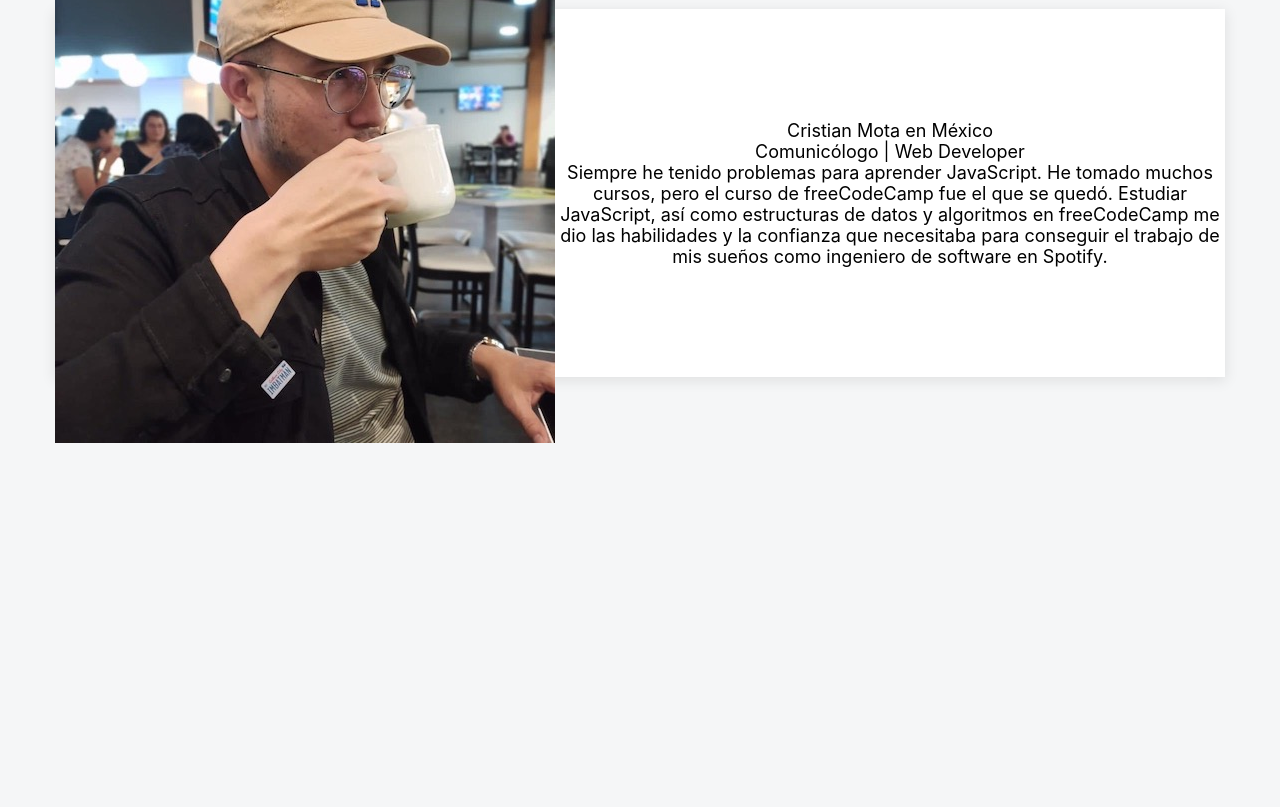
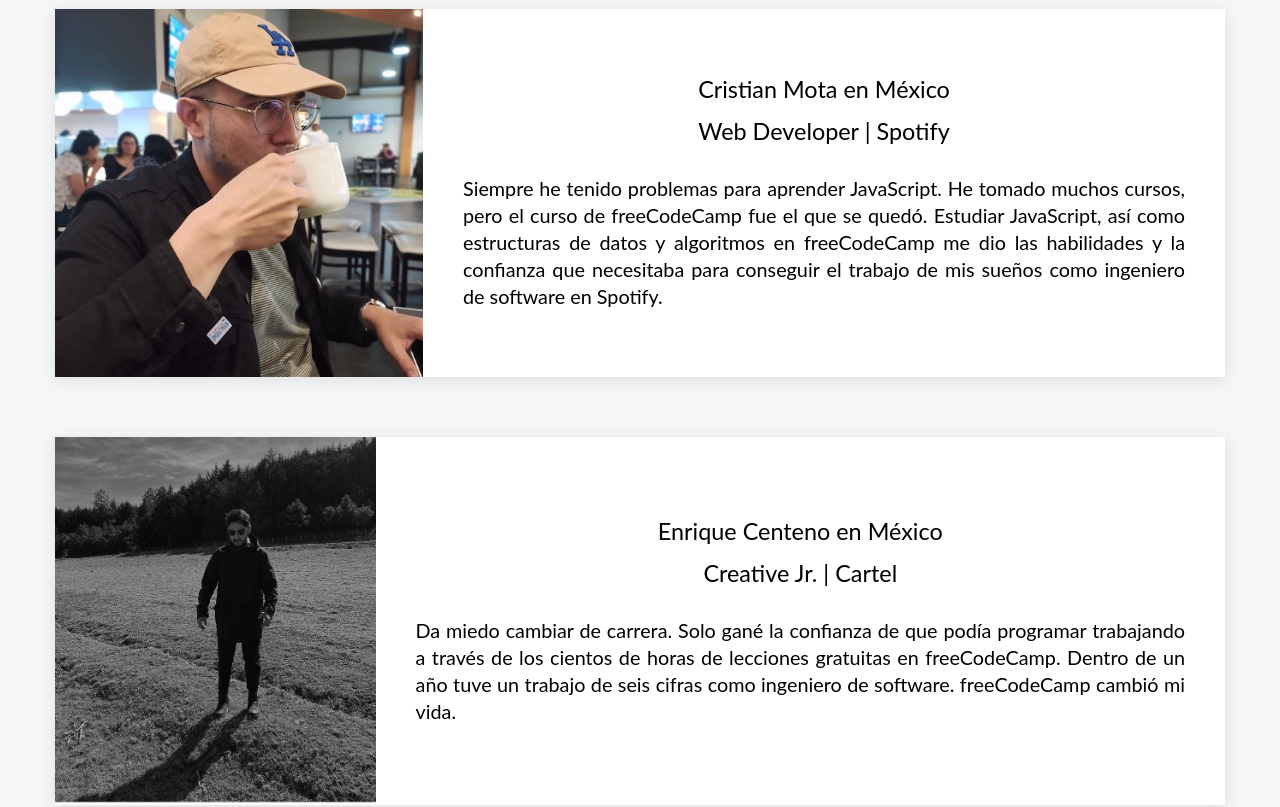
Before and after one commit to cristianmotar/Testimonio-React, a React (Create React App) app: page / in a window 1280 px wide. Shown: the part 180-987 px from the top of the page. Before the commit the page ends 800 px from the top, so only its background shows below. Built offline with nearby package versions, Linux system fonts and the light colour scheme.

Commit message:
se crearon las tres tarjetas con props utilizando testimonio.js

```diff
--- a/src/App.js
+++ b/src/App.js
@@ -7,7 +7,30 @@ function App() {
     <div className="App">
       <div className='contenedor-principal'>
         <h1>Esto es lo que dicen nuestros alumnos sobre freeCodeCamp:</h1>
-        <Testimonio />
+        <Testimonio
+          nombre= 'Cristian Mota'
+          pais= 'México'
+          imagen= 'cris'
+          cargo= 'Web Developer'
+          empresa= 'Spotify'
+          testimonio='Siempre he tenido problemas para aprender JavaScript. He tomado muchos cursos, pero el curso de freeCodeCamp fue el que se quedó. Estudiar JavaScript, así como estructuras de datos y algoritmos en freeCodeCamp me dio las habilidades y la confianza que necesitaba para conseguir el trabajo de mis sueños como ingeniero de software en Spotify.'
+        />
+         <Testimonio
+          nombre= 'Enrique Centeno'
+          pais= 'México'
+          imagen= 'enrique'
+          cargo= 'Creative Jr.'
+          empresa= 'Cartel'
+          testimonio='Da miedo cambiar de carrera. Solo gané la confianza de que podía programar trabajando a través de los cientos de horas de lecciones gratuitas en freeCodeCamp. Dentro de un año tuve un trabajo de seis cifras como ingeniero de software. freeCodeCamp cambió mi vida.'
+        />
+          <Testimonio
+          nombre= 'Alejandro Avila'
+          pais= 'México'
+          imagen= 'alex'
+          cargo= 'Location Manager'
+          empresa= 'Loft 450'
+          testimonio='freeCodeCamp fue la puerta de entrada a mi carrera como desarrollador de software. El plan de estudios bien estructurado llevó mis conocimientos de programación de un nivel de principiante total a un nivel muy seguro. Era todo lo que necesitaba para conseguir mi primer trabajo de desarrollador en una empresa increíble.'
+        />
       </div>
     </div>
   );
--- a/src/components/Testimonio.js
+++ b/src/components/Testimonio.js
@@ -1,18 +1,18 @@
 import React from 'react';
 import '../styles/Testimonio.css';
 
-function Testimonio(){
+function Testimonio(props){
     return(
         <div className='contenedor-testimonio'>
             <img
                 className='imagen-testimonio'
-                src={require('../img/test-cris.jpg')}
+                src={require(`../img/test-${props.imagen}.jpg`)}
                 alt='Foto de Cris'/>
 
             <div className='contenedor-texto-testimonio'>
-                <p className='nombre-testimonio'>Cristian Mota en México</p>
-                <p className='cargo-testimonio'>Comunicólogo | Web Developer</p>
-                <p className='texto-testimonio'>Siempre he tenido problemas para aprender JavaScript. He tomado muchos cursos, pero el curso de freeCodeCamp fue el que se quedó. Estudiar JavaScript, así como estructuras de datos y algoritmos en freeCodeCamp me dio las habilidades y la confianza que necesitaba para conseguir el trabajo de mis sueños como ingeniero de software en Spotify.</p>
+                <p className='nombre-testimonio'>{props.nombre} en {props.pais}</p>
+                <p className='cargo-testimonio'>{props.cargo} | {props.empresa}</p>
+                <p className='texto-testimonio'>{props.testimonio}</p>
             </div>
         </div>
 
--- a/src/styles/Testimonio.css
+++ b/src/styles/Testimonio.css
@@ -7,4 +7,34 @@
     justify-content: center;
     background-color: #ffffff;
     box-shadow: 0 3px 13px 1px rgb(0 0 0 / 9%);
+} /* son los estilos del contenedor que alberga los demas elementos*/
+
+.imagen-testimonio{
+    height: 100%;
+    width: auto;
+} /* estilos y formatos de la imagen dentro del contenedor-testimonio*/
+
+.contenedor-texto-testimonio{
+    width: 100%;
+    font-size: 18px;
+    text-align: center;
+    padding: 40px;
+    font-family: Lato, sans-serif;
+    font-weight: 400;
+    line-height: 1.5rem;
+}/* estilos del texto dentro del contenedor*/
+
+.nombre-testimonio {
+    font-size: 1.3rem;
 }
+
+.cargo-testimonio{
+    font-size: 1.3rem;
+    margin-top: 15px;
+    padding-bottom: 30px;
+}
+
+.texto-testimonio{
+    font-size: 1.1rem;
+    text-align: justify;
+}
```
